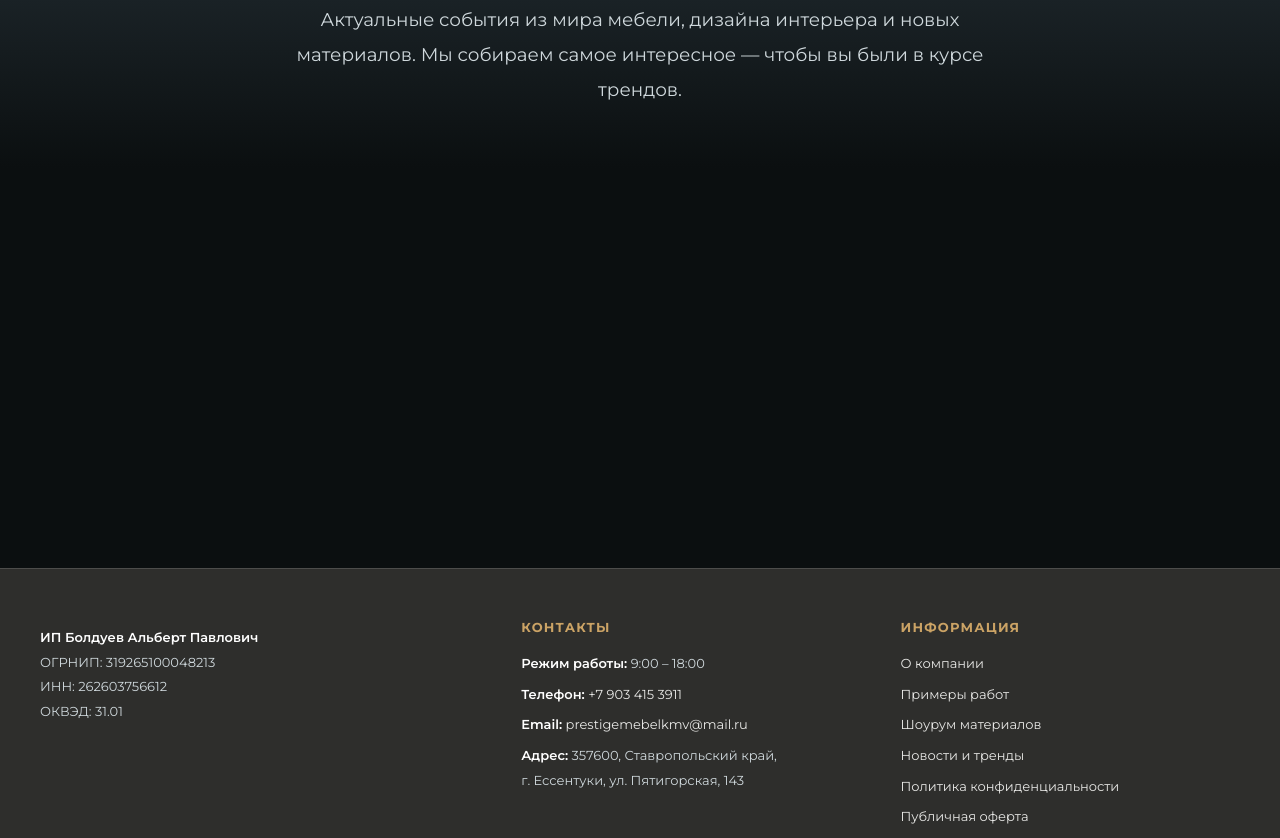
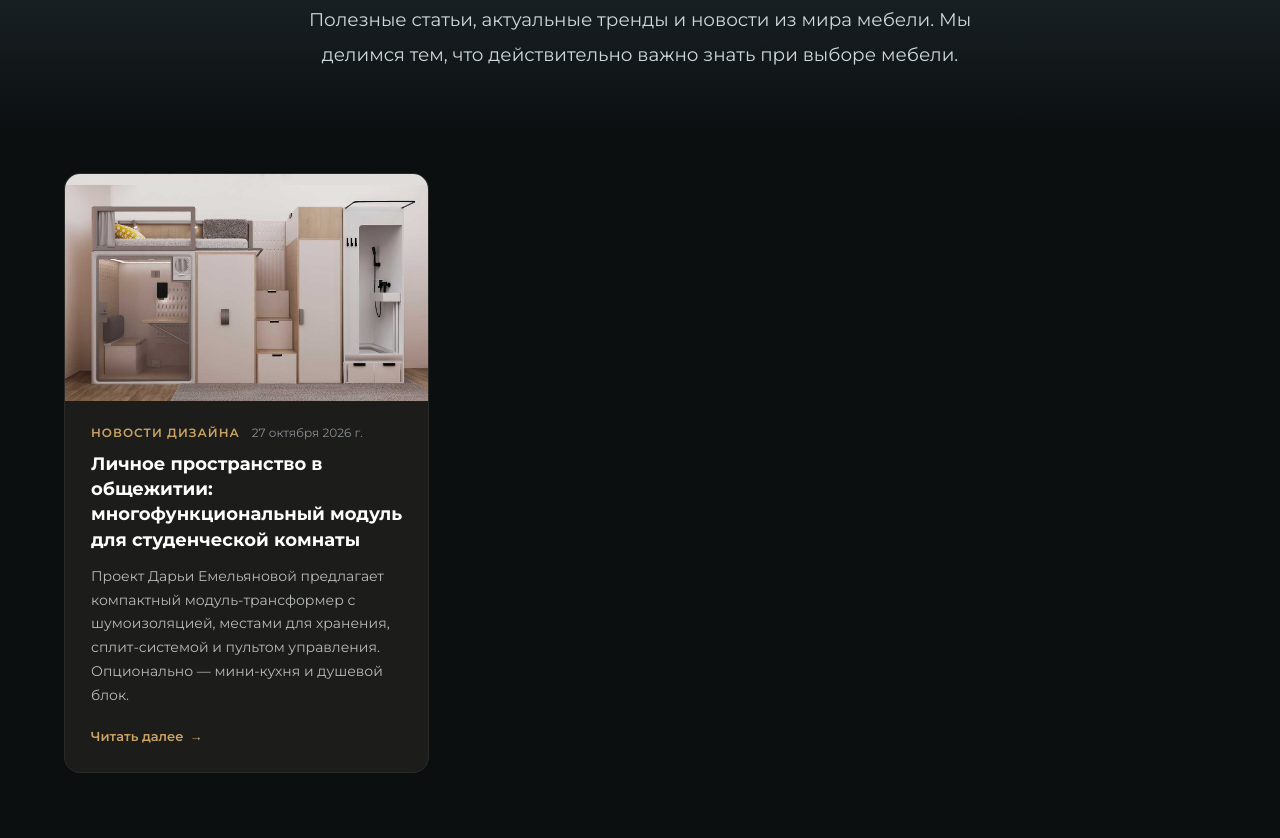
Before and after one commit to detroithypeg/bloggg, a plain HTML site: page blog.html in a window 1280 px wide. Shown: the part 255-1093 px from the top of the page. Drawn offline with Linux system fonts and the light colour scheme.

Commit message:
Update blog.html

```diff
--- a/blog.html
+++ b/blog.html
@@ -4,9 +4,9 @@
 <meta charset="UTF-8">
 <meta name="viewport" content="width=device-width, initial-scale=1.0">
 <meta name="theme-color" content="#2b363b">
-<title>Новости и тренды — Престиж Мебель</title>
-<meta name="description" content="Новости и тренды мебели, дизайна интерьера и новых материалов. Актуальные события из мира мебельной индустрии от Престиж Мебель, Ессентуки.">
-<meta name="keywords" content="новости мебели, тренды интерьера, новости дизайна, мебельные новости, тренды 2026, дизайн интерьера">
+<title>Блог и новости — Престиж Мебель</title>
+<meta name="description" content="Новости, статьи и тренды из мира мебели и дизайна интерьера от компании Престиж Мебель, Ессентуки.">
+<meta name="keywords" content="новости мебели, блог о дизайне, статьи про интерьер, тренды мебели, Престиж Мебель">
 
 <link rel="preconnect" href="https://fonts.googleapis.com">
 <link rel="preconnect" href="https://fonts.gstatic.com" crossorigin>
@@ -146,11 +146,127 @@
   .blog-hero h1{font-size:clamp(1.9rem,4.5vw,3.4rem);font-weight:700;margin-bottom:20px;line-height:1.25}
   .blog-hero p{color:#cfd8dc;max-width:700px;margin:0 auto;line-height:1.9;font-size:clamp(.95rem,1.6vw,1.15rem)}
 
-  .elfsight-wrap{
-    max-width:1200px;
-    margin:0 auto;
-    padding:70px 24px 100px;
-    min-height:400px;
+  .blog-container{max-width:1200px;margin:0 auto;padding:40px 24px 100px}
+
+  .blog-grid{
+    display:grid;
+    grid-template-columns:repeat(3, 1fr);
+    gap:28px;
+  }
+
+  .post-card{
+    background:#1c1c1a;
+    border-radius:16px;
+    overflow:hidden;
+    border:1px solid rgba(255,255,255,.06);
+    display:flex;
+    flex-direction:column;
+    transition:transform .3s, border-color .3s;
+    text-decoration:none;
+  }
+  .post-card:hover{
+    transform:translateY(-6px);
+    border-color:rgba(203,163,101,.5);
+    box-shadow:0 18px 45px rgba(0,0,0,.5);
+  }
+
+  .post-img{
+    aspect-ratio:16/10;
+    background:#252525;
+    position:relative;
+    overflow:hidden;
+  }
+  .post-img img{
+    width:100%;
+    height:100%;
+    object-fit:cover;
+    display:block;
+    transition:transform .6s ease;
+  }
+  .post-card:hover .post-img img{
+    transform:scale(1.05);
+  }
+  .post-img .ph{
+    position:absolute;
+    inset:0;
+    display:flex;
+    align-items:center;
+    justify-content:center;
+    color:#5c5c58;
+    font-size:13px;
+  }
+
+  .post-content{
+    padding:24px 26px 28px;
+    flex:1;
+    display:flex;
+    flex-direction:column;
+  }
+  .post-meta{
+    display:flex;
+    align-items:center;
+    gap:12px;
+    margin-bottom:12px;
+    font-size:12px;
+  }
+  .post-cat{
+    color:var(--g);
+    text-transform:uppercase;
+    letter-spacing:1px;
+    font-weight:600;
+  }
+  .post-date{
+    color:#8a8f94;
+  }
+  .post-title{
+    font-size:18px;
+    font-weight:700;
+    color:#fff;
+    line-height:1.4;
+    margin-bottom:12px;
+    transition:color .2s;
+  }
+  .post-card:hover .post-title{
+    color:var(--g);
+  }
+  .post-excerpt{
+    font-size:14px;
+    color:#b8bcba;
+    line-height:1.7;
+    margin-bottom:20px;
+    flex:1;
+  }
+  .post-more{
+    display:inline-flex;
+    align-items:center;
+    gap:6px;
+    color:var(--g);
+    font-size:13px;
+    font-weight:600;
+    margin-top:auto;
+  }
+  .post-more::after{
+    content:'→';
+    transition:transform .2s;
+  }
+  .post-card:hover .post-more::after{
+    transform:translateX(4px);
+  }
+
+  .loading{
+    text-align:center;
+    padding:80px 20px;
+    color:var(--g);
+    font-size:15px;
+    grid-column:1/-1;
+  }
+  .error-msg{
+    text-align:center;
+    padding:80px 20px;
+    color:#ff6b6b;
+    font-size:15px;
+    grid-column:1/-1;
+    line-height:1.8;
   }
 
   footer{background:var(--d);border-top:1px solid rgba(255,255,255,.15);padding:50px 40px 40px}
@@ -166,6 +282,9 @@
   .footer-bottom a{color:#8a8f94;text-decoration:none}
   .footer-bottom a:hover{color:var(--g)}
 
+  @media(max-width:1000px){
+    .blog-grid{grid-template-columns:repeat(2, 1fr)}
+  }
   @media(max-width:820px){
     .footer-inner{grid-template-columns:1fr 1fr;gap:30px}
   }
@@ -176,7 +295,9 @@
     .burger{display:flex}
     .logo{font-size:17px}
     .blog-hero{padding:130px 20px 40px}
-    .elfsight-wrap{padding:50px 16px 80px}
+    .blog-container{padding:20px 16px 80px}
+    .blog-grid{grid-template-columns:1fr; gap:20px}
+    .post-content{padding:20px}
     footer{padding:40px 20px 30px}
     .footer-inner{grid-template-columns:1fr;gap:28px}
     .footer-bottom{flex-direction:column;text-align:center;gap:12px}
@@ -211,18 +332,17 @@
 
 <section class="blog-hero">
   <h1>Новости и тренды</h1>
-  <p>Актуальные события из мира мебели, дизайна интерьера и новых материалов. Мы собираем самое интересное — чтобы вы были в курсе трендов.</p>
+  <p>Полезные статьи, актуальные тренды и новости из мира мебели. Мы делимся тем, что действительно важно знать при выборе мебели.</p>
 </section>
 
-<div class="elfsight-wrap">
-  <!-- Elfsight RSS Feed -->
-  <script src="https://elfsightcdn.com/platform.js" async></script>
-  <div class="elfsight-app-51113667-7a73-49cf-8f05-a66b0a5a865f" data-elfsight-app-lazy></div>
+<div class="blog-container">
+  <div class="blog-grid" id="blogGrid">
+    <div class="loading">Загрузка статей…</div>
+  </div>
 </div>
 
 <footer>
   <div class="footer-inner">
-
     <div class="footer-col">
       <p class="footer-requisites">
         <b>ИП Болдуев Альберт Павлович</b><br>
@@ -231,7 +351,6 @@
         ОКВЭД: 31.01
       </p>
     </div>
-
     <div class="footer-col">
       <h4>Контакты</h4>
       <p><b>Режим работы:</b> 9:00 – 18:00</p>
@@ -239,7 +358,6 @@
       <p><b>Email:</b> <a href="mailto:prestigemebelkmv@mail.ru">prestigemebelkmv@mail.ru</a></p>
       <p><b>Адрес:</b> 357600, Ставропольский край,<br>г. Ессентуки, ул. Пятигорская, 143</p>
     </div>
-
     <div class="footer-col">
       <h4>Информация</h4>
       <p><a href="about.html">О компании</a></p>
@@ -249,9 +367,7 @@
       <p><a href="privacy.html">Политика конфиденциальности</a></p>
       <p><a href="offer.html">Публичная оферта</a></p>
     </div>
-
   </div>
-
   <div class="footer-bottom">
     <span>© 2026 ИП Болдуев А. П. Все права защищены.</span>
     <span>Не является публичной офертой в части цен и наличия.</span>
@@ -259,6 +375,65 @@
 </footer>
 
 <script>
+// ============================================================
+//  ЗАГРУЗКА НОВОСТЕЙ ИЗ news.json
+// ============================================================
+async function loadBlog() {
+  const grid = document.getElementById('blogGrid');
+
+  try {
+    const res = await fetch('news.json?v=' + Date.now());
+    if (!res.ok) throw new Error('Файл news.json не найден');
+
+    const posts = await res.json();
+
+    if (!posts.length) {
+      grid.innerHTML = '<div class="loading">Статей пока нет. Заходите позже!</div>';
+      return;
+    }
+
+    grid.innerHTML = posts.map(post => {
+      const dateStr = post.date ? new Date(post.date).toLocaleDateString('ru-RU', {
+        day: 'numeric',
+        month: 'long',
+        year: 'numeric'
+      }) : '';
+
+      return `
+        <a href="${post.link || '#'}" target="_blank" rel="noopener" class="post-card">
+          <div class="post-img">
+            ${post.image
+              ? `<img src="${post.image}" alt="${post.title}" loading="lazy" onerror="this.style.display='none';this.nextElementSibling.style.display='flex'">`
+              : ''}
+            <div class="ph" style="${post.image ? 'display:none' : ''}">Нет фото</div>
+          </div>
+          <div class="post-content">
+            <div class="post-meta">
+              <span class="post-cat">${post.category || 'Новость'}</span>
+              <span class="post-date">${dateStr}</span>
+            </div>
+            <h3 class="post-title">${post.title}</h3>
+            <p class="post-excerpt">${post.excerpt || ''}</p>
+            <span class="post-more">Читать далее</span>
+          </div>
+        </a>
+      `;
+    }).join('');
+
+  } catch (err) {
+    console.error('Ошибка загрузки блога:', err);
+    grid.innerHTML = `
+      <div class="error-msg">
+        Не удалось загрузить статьи.<br>
+        Убедитесь, что файл <b>news.json</b> лежит рядом с blog.html и в нём нет ошибок.
+      </div>
+    `;
+  }
+}
+
+loadBlog();
+
+// Мобильное меню
 const burger = document.getElementById('burger');
 const mobileMenu = document.getElementById('mobileMenu');
 burger.onclick = () => mobileMenu.classList.toggle('open');
```
